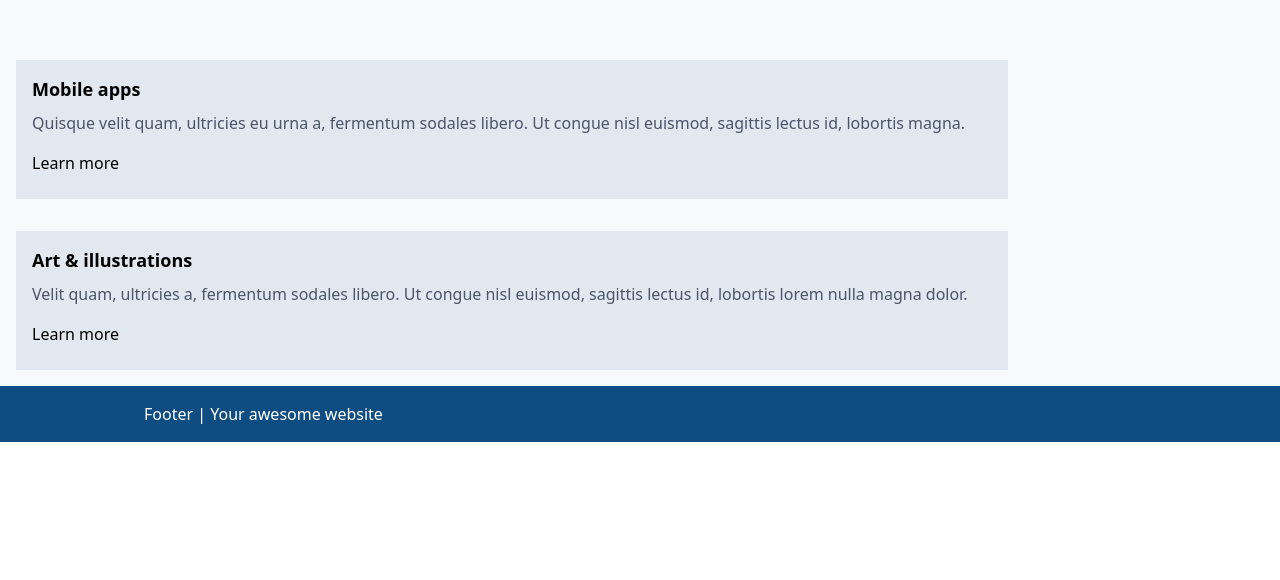
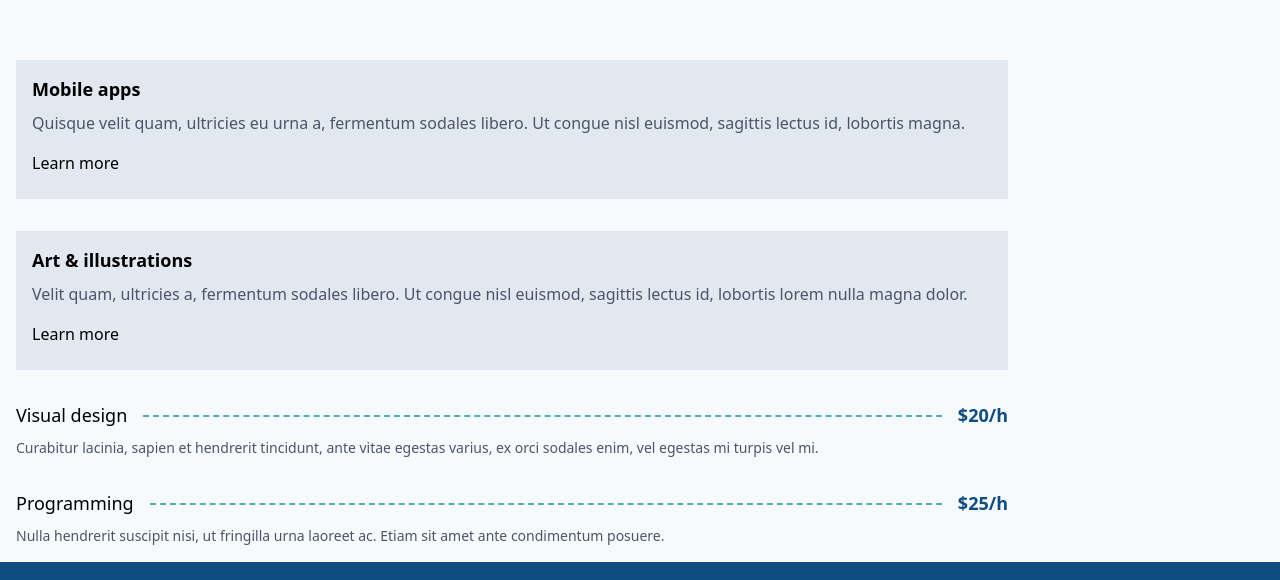
Before and after one commit to victorocna/next-website-starter, a Next.js app: page / in a window 1280 px wide. Shown: the part 372-952 px from the top of the page. Before the commit the page ends 814 px from the top, so only its background shows below. Built offline with nearby package versions, Linux system fonts and the light colour scheme.

Commit message:
add price list components

```diff
--- /dev/null
+++ b/components/PriceList.jsx
@@ -0,0 +1,16 @@
+import React from 'react';
+
+const PriceList = ({ title, price, children }) => {
+  return (
+    <div className="space-y-2">
+      <div className="flex items-center">
+        <div className="text-lg">{title}</div>
+        <div className="flex-1 border-t-2 border-dashed border-secondary mx-4"></div>
+        <div className="font-semibold text-lg text-primary">{price}</div>
+      </div>
+      {children}
+    </div>
+  );
+};
+
+export default PriceList;
--- a/components/index.js
+++ b/components/index.js
@@ -12,6 +12,7 @@ import Loading from './Loading';
 import Logo from './Logo';
 import MenuButton from './MenuButton';
 import OpenGraph from './OpenGraph';
+import PriceList from './PriceList';
 import Toaster from './Toaster';
 
 export {
@@ -29,5 +30,6 @@ export {
   Logo,
   MenuButton,
   OpenGraph,
+  PriceList,
   Toaster,
 };
--- a/pages/index.js
+++ b/pages/index.js
@@ -1,4 +1,4 @@
-import { ActionBox, Button, Header, Hero, Layout } from '../components';
+import { ActionBox, Button, Header, Hero, Layout, PriceList } from '../components';
 
 const Page = () => (
   <Layout withFooter>
@@ -39,6 +39,22 @@ const Page = () => (
         </Button>
       </ActionBox>
     </div>
+    <div className="p-4">
+      <PriceList title="Visual design" price="$20/h">
+        <p className="text-gray-700 text-sm">
+          Curabitur lacinia, sapien et hendrerit tincidunt, ante vitae egestas varius, ex orci
+          sodales enim, vel egestas mi turpis vel mi.
+        </p>
+      </PriceList>
+    </div>
+    <div className="p-4">
+      <PriceList title="Programming" price="$25/h">
+        <p className="text-gray-700 text-sm">
+          Nulla hendrerit suscipit nisi, ut fringilla urna laoreet ac. Etiam sit amet ante
+          condimentum posuere.
+        </p>
+      </PriceList>
+    </div>
   </Layout>
 );
 
```
